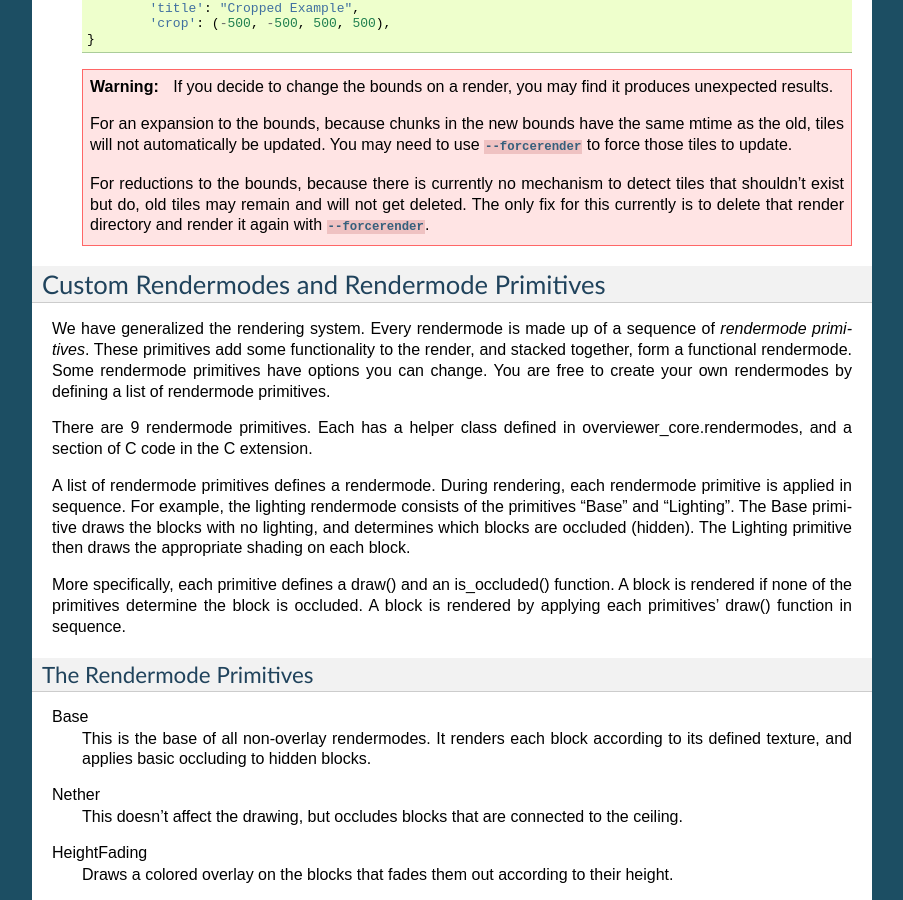
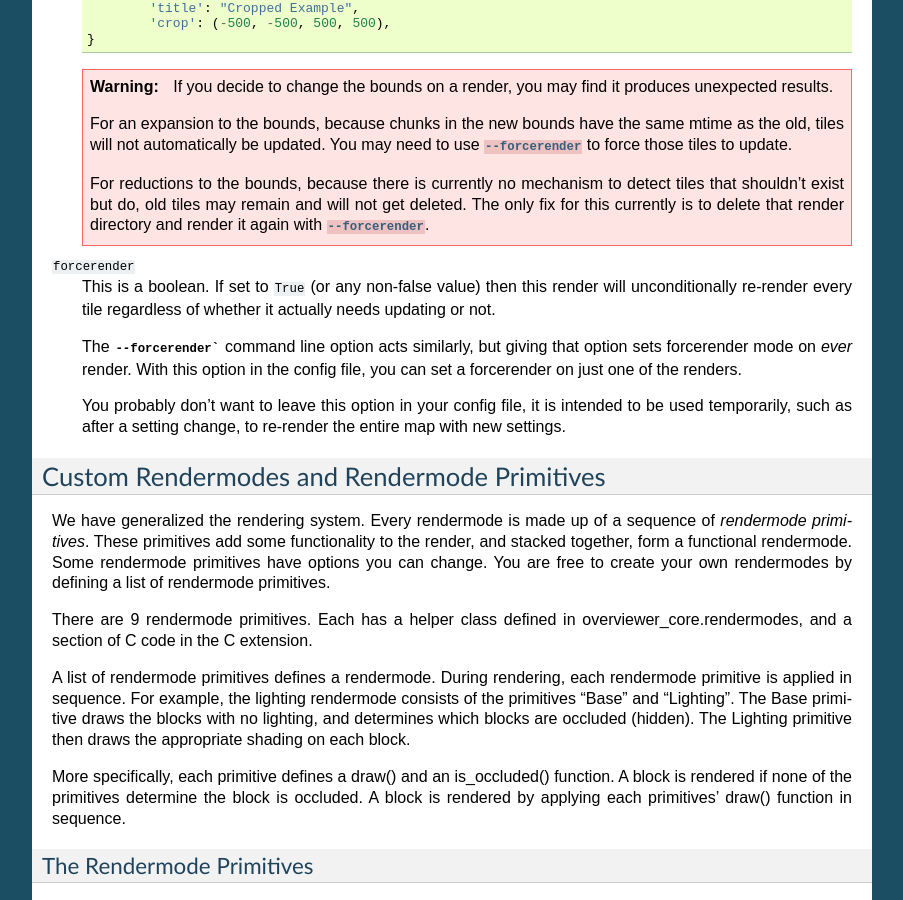
Before and after one commit to overviewer/Minecraft-Overviewer, a Sphinx documentation site: the page built from docs/config.rst, in a window 1280 px wide and 900 px high, scrolled down 5898 px. Shown: the whole window, without its empty margins (198-1101 px from the left). Built offline with Sphinx 7.4.7, drawn with Linux system fonts in a browser that asks for light colours.

Commit message:
'forcerender' option to render dict now works. Updated docs.

```diff
--- a/docs/config.rst
+++ b/docs/config.rst
@@ -387,6 +387,19 @@ values. The valid configuration keys are listed below.
         not get deleted. The only fix for this currently is to delete that
         render directory and render it again with :option:`--forcerender`.
 
+``forcerender``
+    This is a boolean. If set to ``True`` (or any non-false value) then this
+    render will unconditionally re-render every tile regardless of whether it
+    actually needs updating or not.
+
+    The :option:`--forcerender`` command line option acts similarly, but giving
+    that option sets forcerender mode on *ever* render. With this option in the
+    config file, you can set a forcerender on just one of the renders.
+
+    You probably don't want to leave this option in your config file, it is
+    intended to be used temporarily, such as after a setting change, to
+    re-render the entire map with new settings.
+
 .. _customrendermodes:
 
 Custom Rendermodes and Rendermode Primitives
--- a/overviewer.py
+++ b/overviewer.py
@@ -299,6 +299,8 @@ dir but you forgot to put quotes around the directory, since it contains spaces.
         logging.error("You must specify at least one render in your config file. See the docs if you're having trouble")
         return 1
 
+    #####################
+    # Do a few last minute things to each render dictionary here
     for rname, render in config['renders'].iteritems():
         # Convert render['world'] to the world path, and store the original
         # in render['worldname_orig']
@@ -310,6 +312,10 @@ dir but you forgot to put quotes around the directory, since it contains spaces.
             return 1
         render['worldname_orig'] = render['world']
         render['world'] = worldpath
+
+        # If 'forcerender' is set, change renderchecks to 2
+        if render.get('forcerender', False):
+            render['renderchecks'] = 2
 
     destdir = config['outputdir']
     if not destdir:
```
